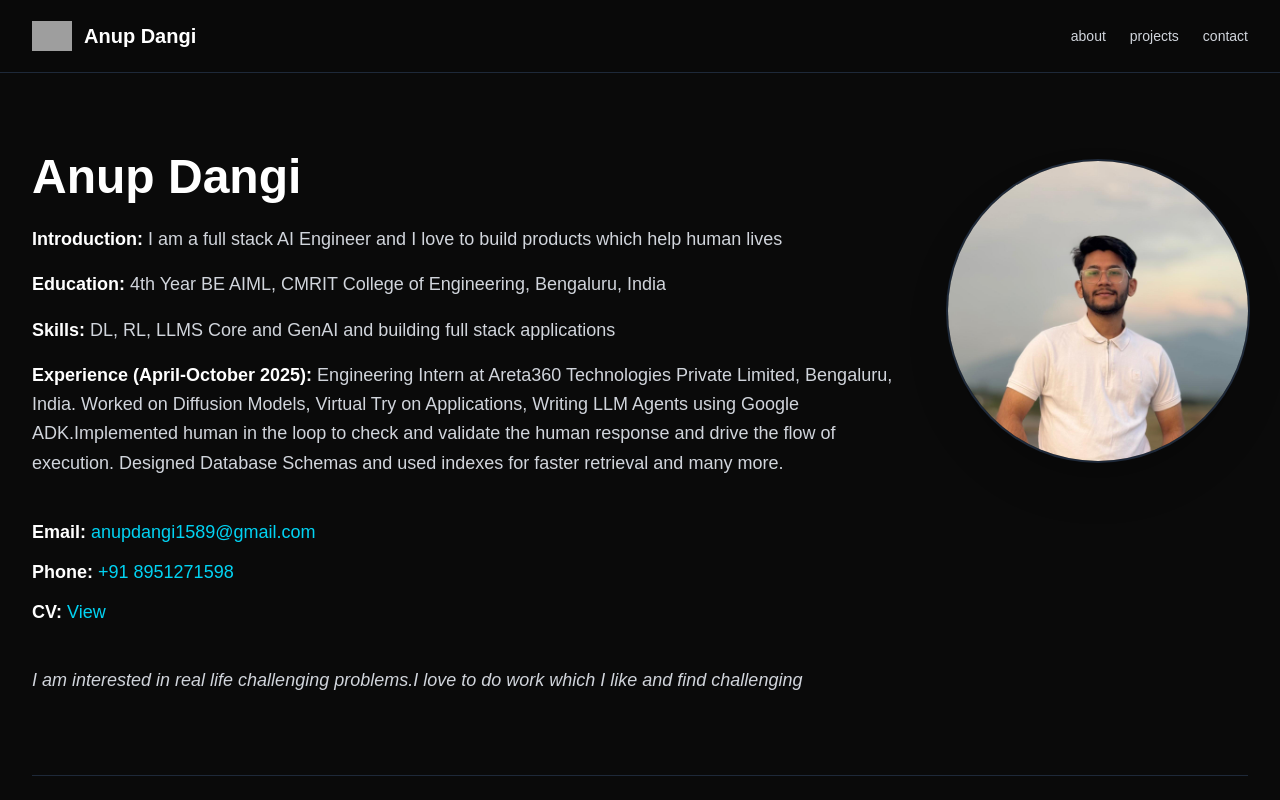
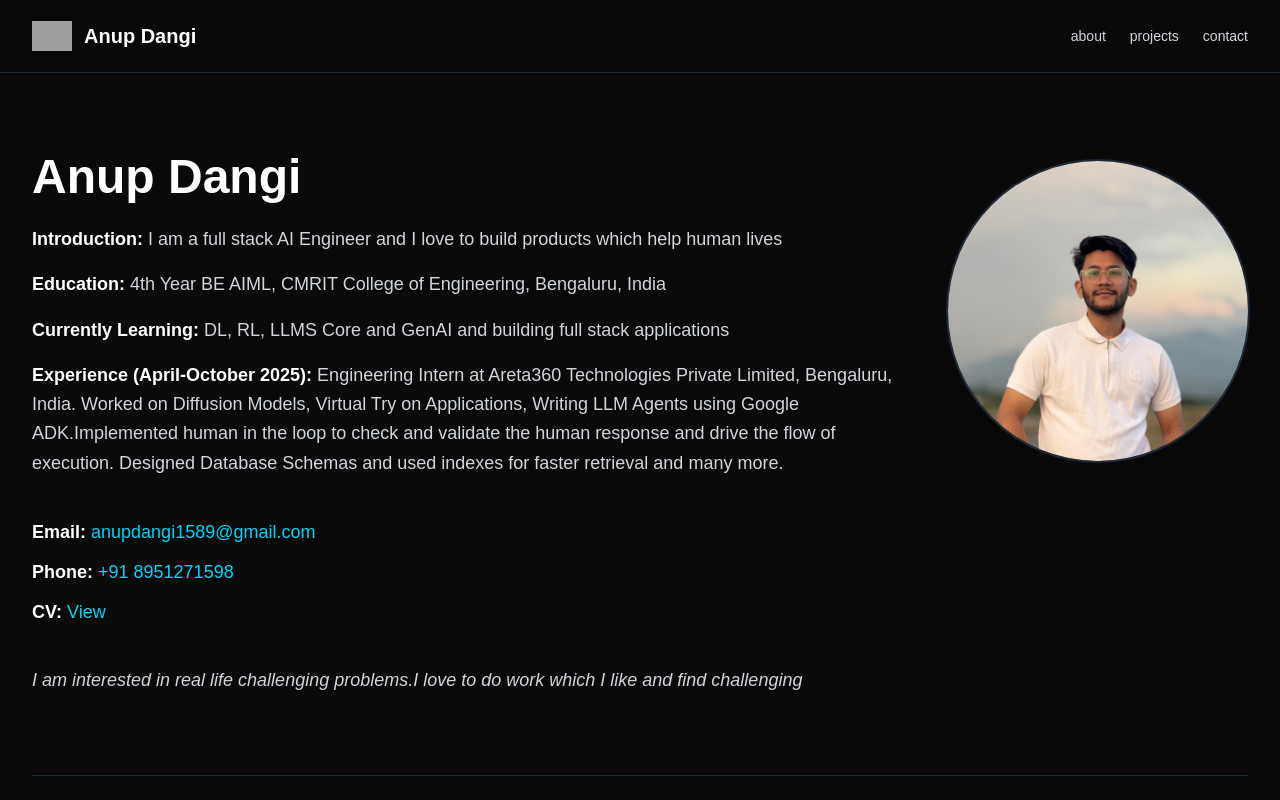
Before and after one commit to AnupDangi/Portfolio-Repo, a Next.js app in the folder portfolio/: page / in a window 1280 px wide. Shown: the top 800 px of the page. Built offline with nearby package versions, Linux system fonts and the light colour scheme; grey boxes are pictures that could not be loaded.

Commit message:
updated small change

```diff
--- a/portfolio/app/page.tsx
+++ b/portfolio/app/page.tsx
@@ -87,7 +87,7 @@ export default function Home() {
                   AIML, CMRIT College of Engineering, Bengaluru, India
                 </p>
                 <p>
-                  <span className="font-semibold text-white">Skills:</span> DL, RL, LLMS
+                  <span className="font-semibold text-white">Currently Learning:</span> DL, RL, LLMS
                   Core and GenAI and building full stack applications
                 </p>
                 <p>
```
